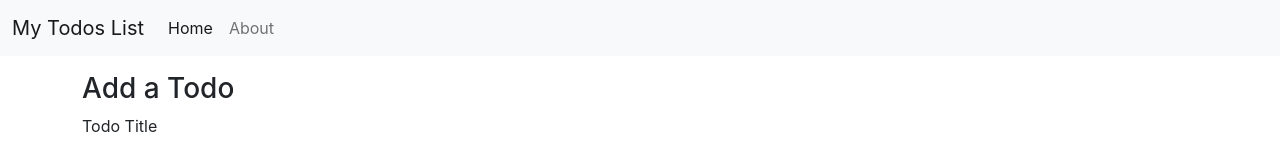
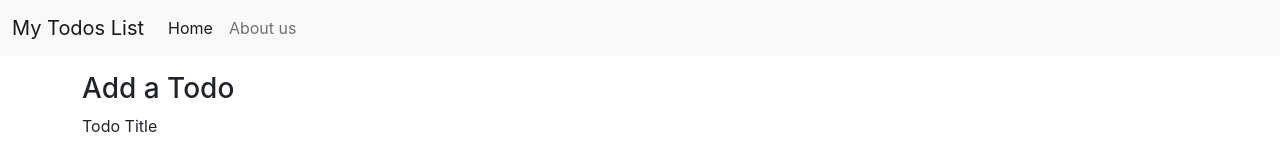
Before and after one commit to zahid258/reactproject, a React (Create React App) app: page / in a window 1280 px wide. Shown: the top 144 px of the page. Built offline with nearby package versions, Linux system fonts and the light colour scheme.

Commit message:
Update Header.js
chnages done

```diff
--- a/src/MyComponents/Header.js
+++ b/src/MyComponents/Header.js
@@ -17,7 +17,7 @@ export default function Header(props) {
                 <Link className="nav-link active" aria-current="page" to="/">Home</Link>
               </li>
               <li className="nav-item">
-                <Link className="nav-link" to="/about">About</Link>
+                <Link className="nav-link" to="/about">About us</Link>
               </li>
             </ul>
             { props.searchBar? <form className="d-flex">
```
